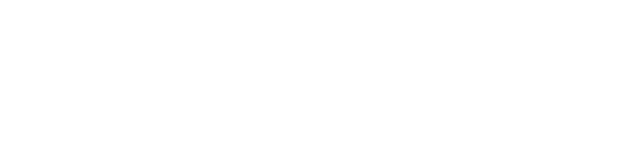
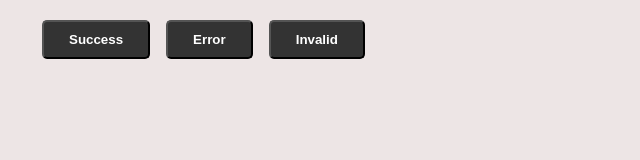
Before and after one commit to amannitp/Snack-Bar, a plain HTML site: page index.html in a window 1280 px wide. Shown: the whole page, without its empty margins (0-640 px from the left). Drawn offline with Linux system fonts and the light colour scheme.

Commit message:
Skeleton of Snack Bar web app is ready

```diff
--- a/index.html
+++ b/index.html
@@ -4,8 +4,13 @@
     <meta charset="UTF-8">
     <meta name="viewport" content="width=device-width, initial-scale=1.0">
     <title>Snack Bar</title>
+    <link rel="stylesheet" href="style.css">
 </head>
 <body>
-
+    <div class="container">
+        <button class="success">Success</button>
+        <button class="error">Error</button>
+        <button class="invalid">Invalid</button>
+    </div>
 </body>
 </html>
--- a/style.css
+++ b/style.css
@@ -0,0 +1,24 @@
+*{
+    padding: 0;
+    margin: 0;
+    box-sizing: border-box;
+    font-family: "Poppins" sans-serif;
+}
+body{
+    background: #ede5e5;
+    position: relative;
+}
+.container{
+    margin: 20px 0;
+    margin-left: 30px;
+}
+button{
+    background: #333;
+    border-radius: 5px;
+    padding:10px 25px;
+    outline: 0;
+    color: #fff;
+    margin-left: 12px;
+    font-weight: 600;
+    cursor: pointer;
+}
```
